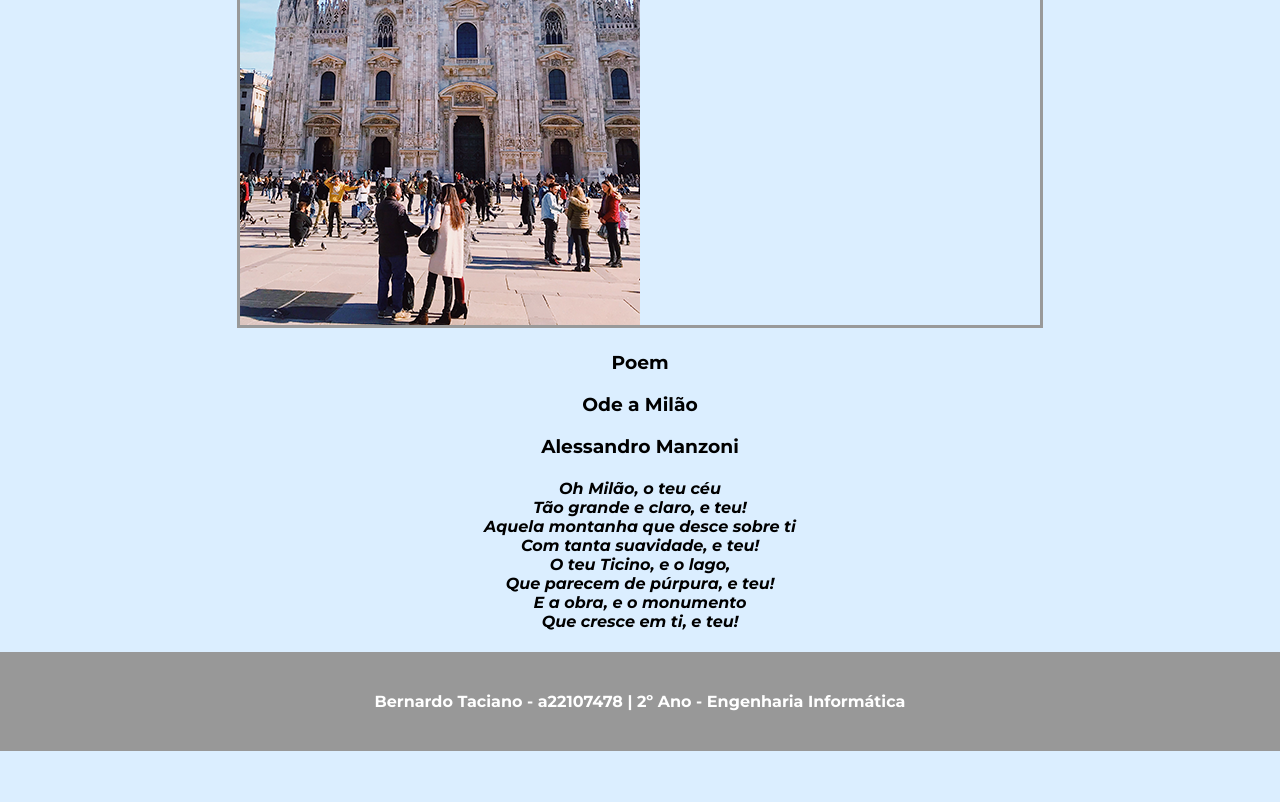
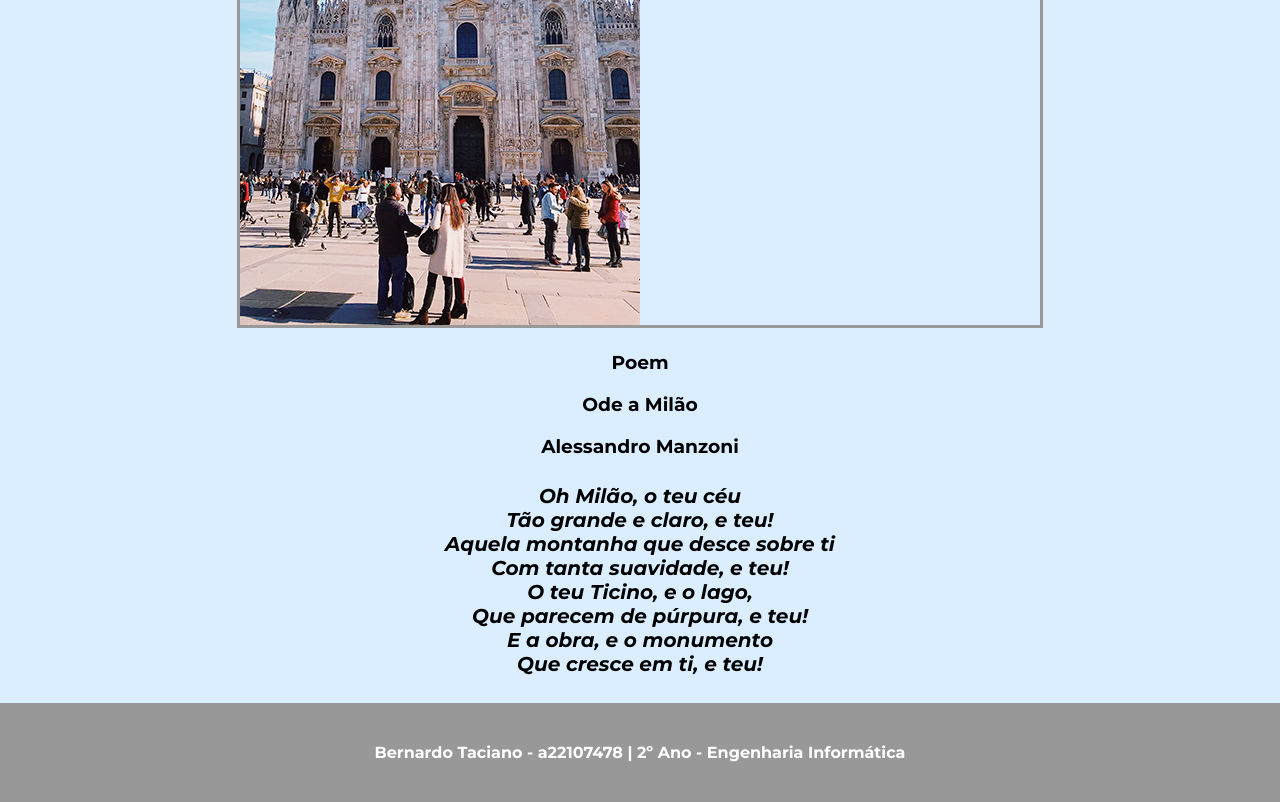
Before and after one commit to bernardo-taciano-a22107478/pw-labs, a plain HTML site: page multimedia.html in a window 1280 px wide. Shown: the part 1079-1881 px from the top of the page. Before the commit the page ends 1830 px from the top, so only its background shows below. Drawn offline with Linux system fonts and the light colour scheme.

Commit message:
Little adjustments in sites

```diff
--- a/estilos.css
+++ b/estilos.css
@@ -70,6 +70,10 @@ input {
 #location{
     width: 900px;
     margin: 30px auto;
+}
+
+#poem{
+    font-size: 20px;
 }
 
 ol.myol{
--- a/multimedia.html
+++ b/multimedia.html
@@ -74,7 +74,7 @@
             <h3 id="poet">Poem</h3>
             <h3>Ode a Milão</h3>
             <h3>Alessandro Manzoni</h3>
-            <h4><em>
+            <h4 id="poem"><em>
                 Oh Milão, o teu céu<br>
                 Tão grande e claro, e teu!<br>
                 Aquela montanha que desce sobre ti<br>
```
Also changed, not shown: html5-css.html (+2 -1 lines), info.html (+1 -0 lines).
